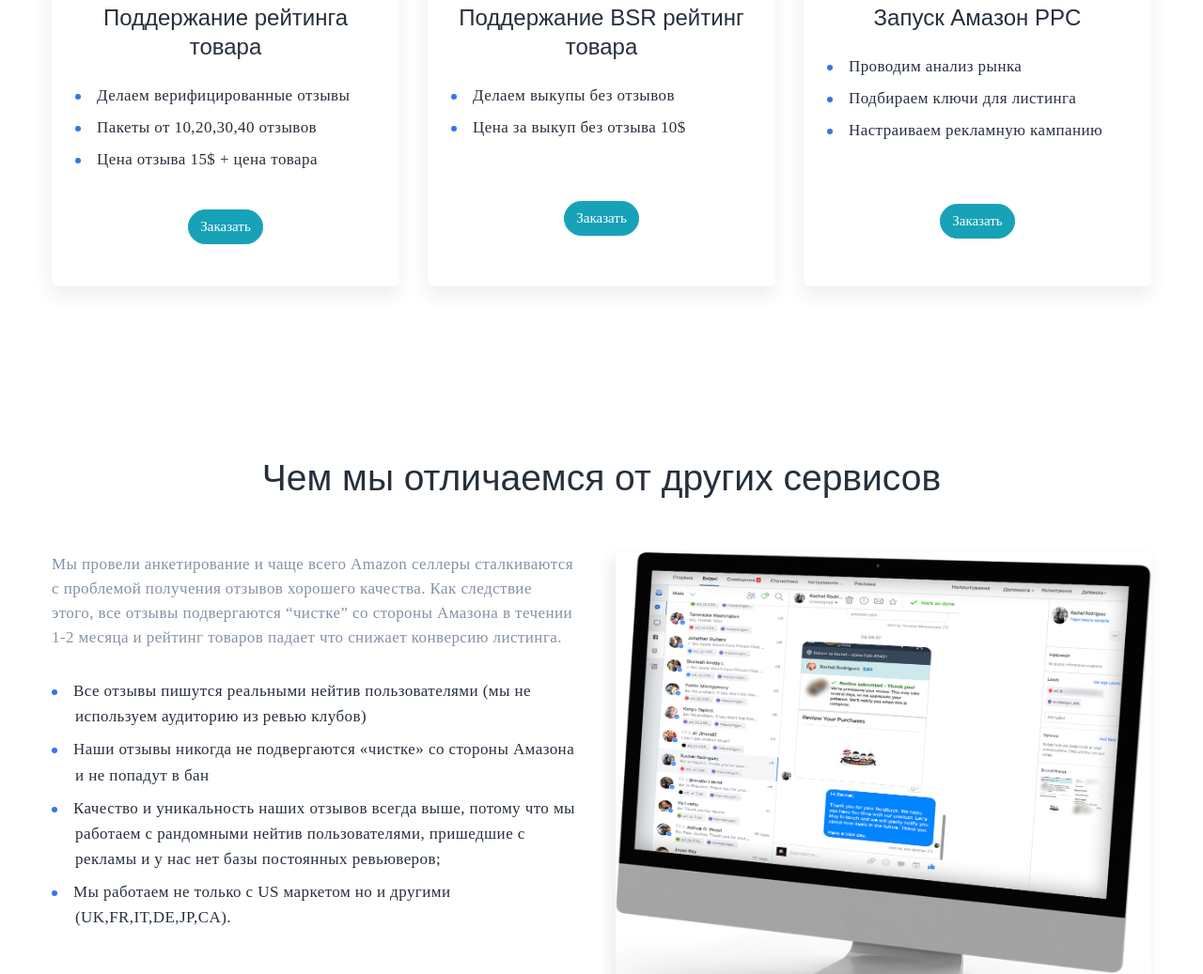
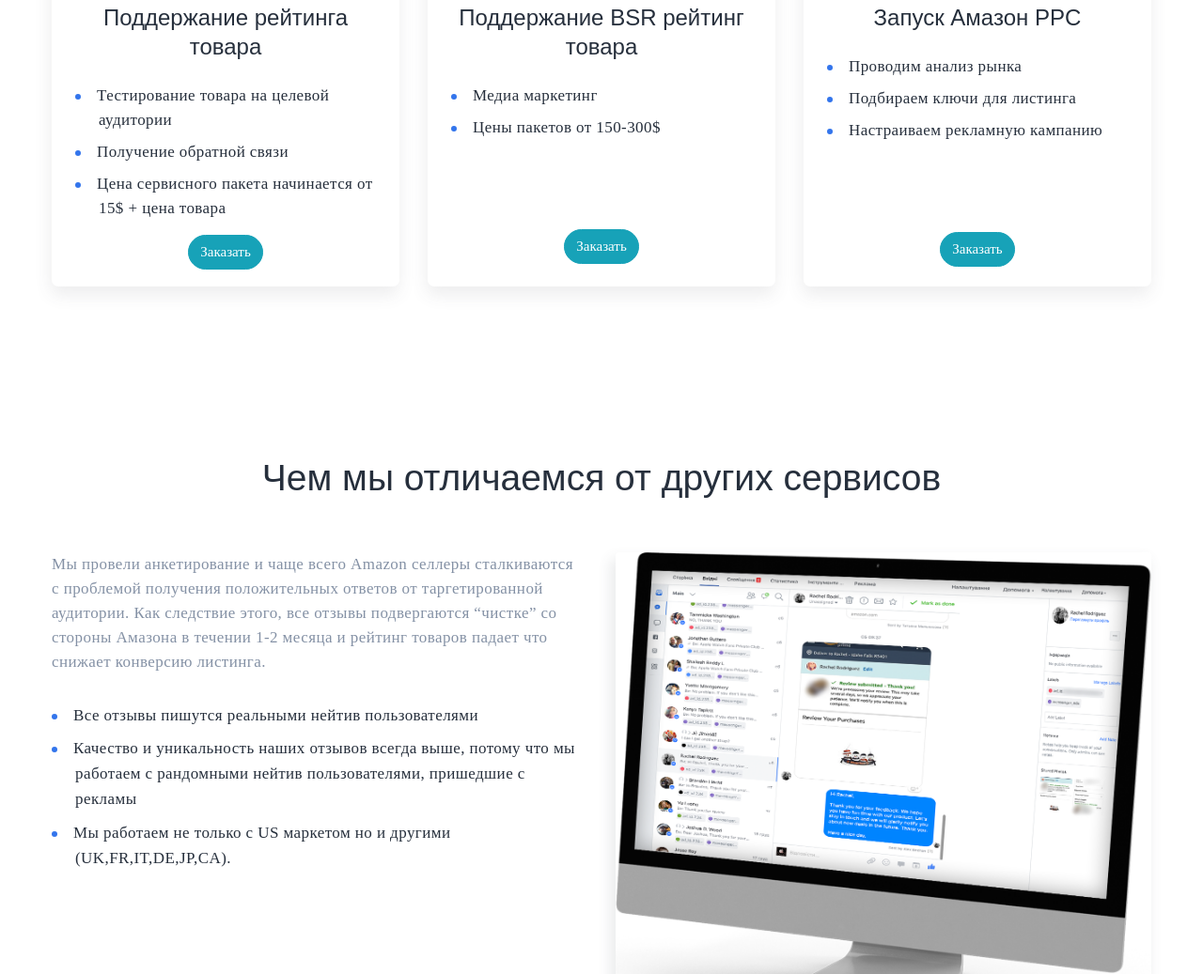
Before and after one commit to alexbezhan/amazing24, a plain HTML site: page index.html in a window 1280 px wide. Shown: the part 2238-3275 px from the top of the page at 94% size. Drawn offline with Linux system fonts and the light colour scheme.

Commit message:
Add files via upload

```diff
--- a/index.html
+++ b/index.html
@@ -76,9 +76,9 @@
                 <p class="box-modern-title">Поддержание рейтинга товара</p>
                 <div class="box-modern-text">
                   <ul class="list-marked">
-                <li>Делаем верифицированные отзывы</li>
-                <li>Пакеты от 10,20,30,40 отзывов</li>
-				  <li>Цена отзыва 15$ + цена товара</li>
+                <li>Тестирование товара на целевой аудитории </li>
+			    <li>Получение обратной связи </li>
+				  <li>Цена сервисного пакета начинается от 15$ + цена товара</li>
               </ul>
 			   <form class="form-inline-center forma-1">
                             <button class="btn btn-info"> Заказать </button>
@@ -96,8 +96,8 @@
                 <p class="box-modern-title">Поддержание BSR рейтинг товара </p>
                 <div class="box-modern-text">
                   <ul class="list-marked">
-                <li>Делаем выкупы без отзывов </li>
-				<li>Цена за выкуп без отзыва 10$</li>
+                <li>Медиа маркетинг </li>
+				<li>Цены пакетов от 150-300$</li>
               </ul>
 			   <form class="form-inline-center forma-2">
                             <button class="btn btn-info"> Заказать </button>
@@ -134,12 +134,11 @@
 			<h3 class="text-center">Чем мы отличаемся от других сервисов</h3>
           <div class="row row-50 info">
             <div class="col-sm-10 col-lg-6 wow fadeInRightSmall">
-              <p class="big inset-3" style="letter-spacing: .025em">Мы провели анкетирование и чаще всего Amazon селлеры сталкиваются с проблемой получения отзывов хорошего качества. Как следствие этого, все отзывы подвергаются “чистке” cо стороны Амазона в течении 1-2 месяца и рейтинг товаров падает что снижает конверсию листинга.
+              <p class="big inset-3" style="letter-spacing: .025em">Мы провели анкетирование и чаще всего Amazon селлеры сталкиваются с проблемой получения положительных ответов от таргетированной аудитории. Как следствие этого, все отзывы подвергаются “чистке” cо стороны Амазона в течении 1-2 месяца и рейтинг товаров падает что снижает конверсию листинга.
 </p>
               <ul class="list-marked">
-                <li>Все отзывы пишутся реальными нейтив пользователями (мы не используем аудиторию из ревью клубов)</li>
-                <li>Наши отзывы никогда не подвергаются «чистке» со стороны Амазона и не попадут в бан</li>
-                <li>Качество и уникальность  наших отзывов всегда выше, потому что мы работаем с рандомными нейтив пользователями, пришедшие с рекламы и у нас нет базы постоянных ревьюверов; </li>
+                <li>Все отзывы пишутся реальными нейтив пользователями</li>
+                <li>Качество и уникальность  наших отзывов всегда выше, потому что мы работаем с рандомными нейтив пользователями, пришедшие с рекламы</li>
 				<li>Мы работаем не только с US маркетом но и другими (UK,FR,IT,DE,JP,CA).</li>
               </ul>
             </div>
@@ -169,19 +168,19 @@
 
        <section class="section section-lg" id="test6">
         <div class="container">
-		<h3 class="text-center">Как мы получаем отзывы</h3>
+		<h3 class="text-center">Как мы получаем обратную связь от целевой аудитории</h3>
           <div class="row row-50">
 		  <div class="col-sm-10 col-lg-5 wow fadeInLeftSmall text-center">
               <img src="images/4.png" alt="" class="img-custom" width="300" height="400"/>
 		  </div>
             <div class="col-sm-10 col-lg-7 wow fadeInRightSmall">
-              <h4 class="text-white"> Весь процесс получения отзывов включает 5 шагов:</h4>
+              <h4 class="text-white"> Весь процесс включает 5 шагов:</h4>
               <ul class="list text-white block">
                 <li>1 шаг – подготовительный  - получаем ASIN товара, анализируем целевую аудиторию</li>
                 <li>2 шаг – запуск фб рекламы -  создание рекламных объявлений и запуск кампании под вашу аудиторию </li>
                 <li>3 шаг – создание чат-бота  - выстраивание воронки и подготовка цепочек сообщений  для пользователей </li>
-				<li>4 шаг - работа менеджера - проведения индивидуальной валидации пользователей, инструктаж и получения выкупов </li>
-				<li>5 шаг - результат - получение отзывов</li>
+				<li>4 шаг - работа менеджера - проведения индивидуальной валидации пользователей, инструктаж и тестирование товара </li>
+				<li>5 шаг - результат - получение обратной связи</li>
               </ul>
             </div>
           </div>
```
Also changed, not shown: css/style.css.
